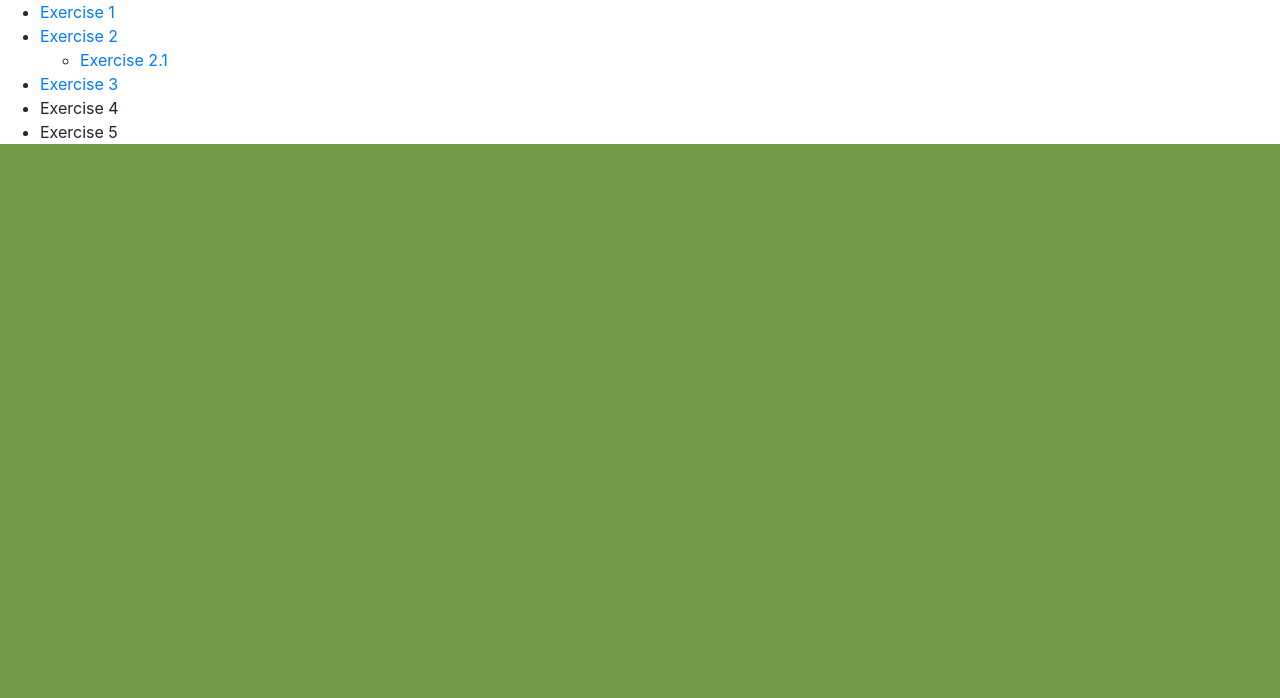
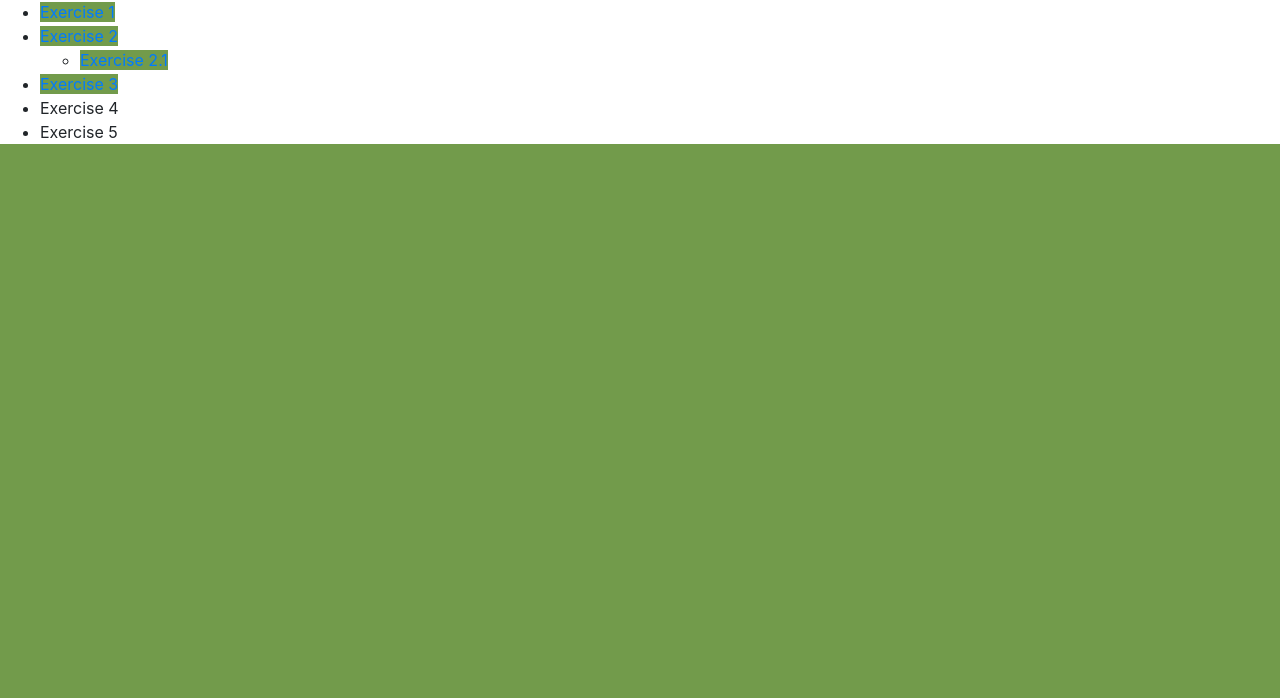
Before and after one commit to VesaTella/VesaTellaIndividualExercise, a plain HTML site: page index.html in a window 1280 px wide. Shown: the part 102-800 px from the top of the page. Drawn offline with nearby package versions, Linux system fonts and the light colour scheme.

Commit message:
Update style.css

```diff
--- a/CSS/style.css
+++ b/CSS/style.css
@@ -34,7 +34,7 @@
 
     a:visited
     {
-    color: red;
+    color: rgb(173, 2, 2);
     }
 
 
@@ -42,6 +42,7 @@
     background-color: rgb(101, 101, 223);
     }
 
-    a{
+    a:any-link{
       background-color: rgb(114, 155, 75);
+
     }
```
